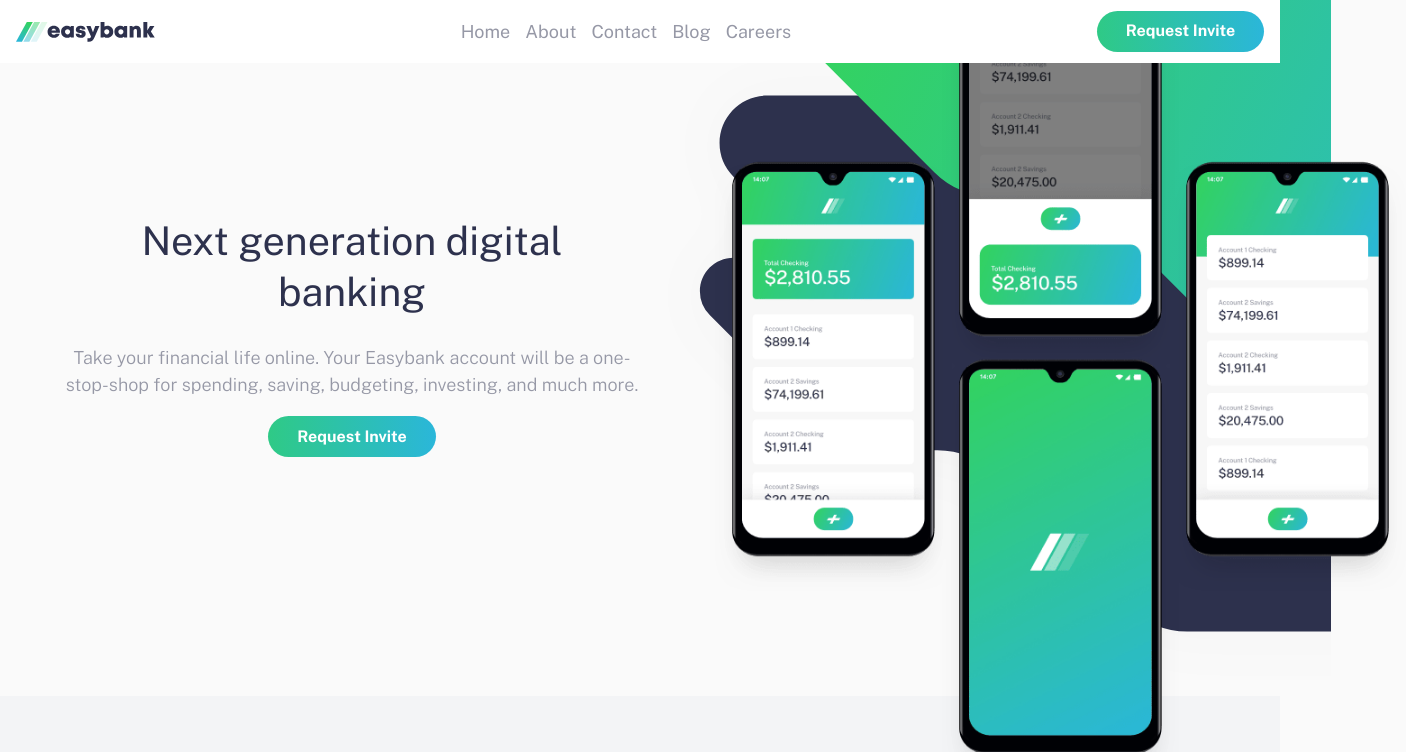
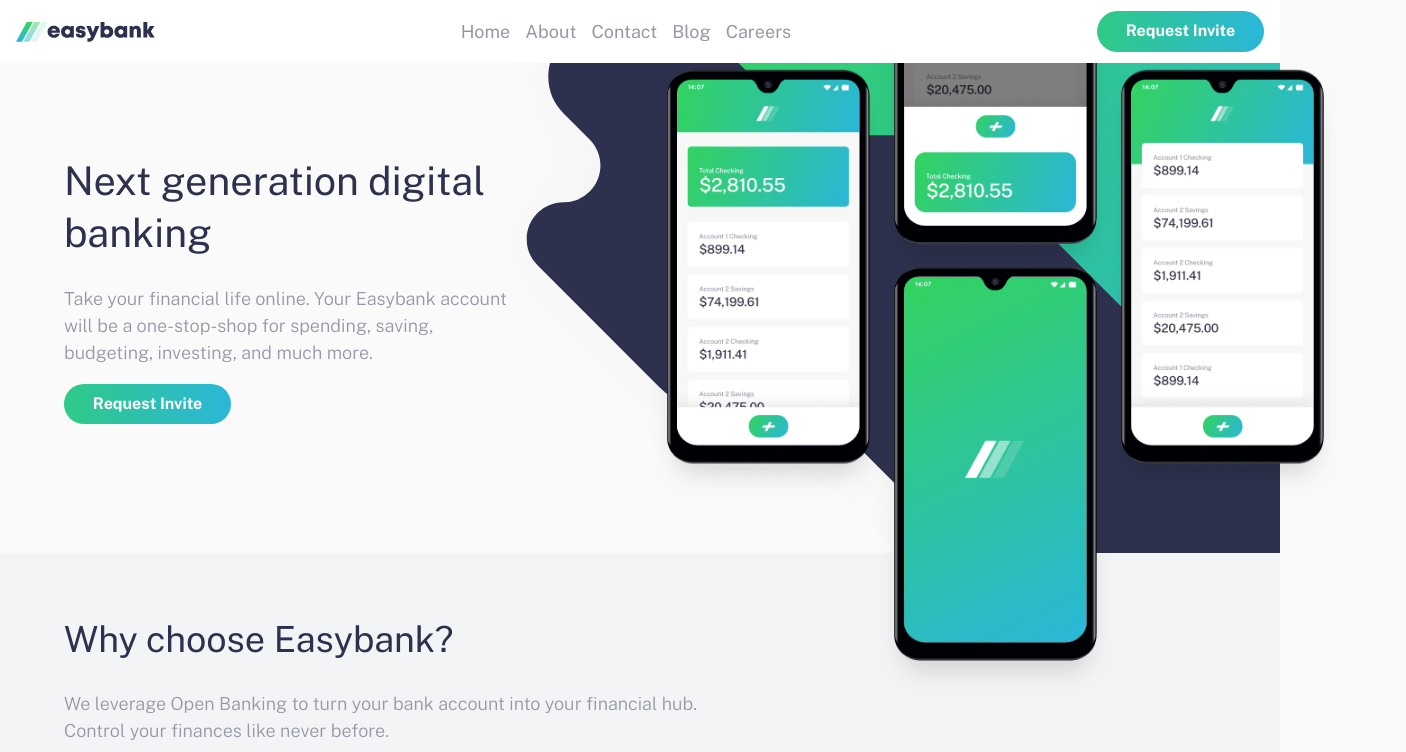
Before and after one commit to dacitto/Easybank-landing-page, a plain HTML site: page index.html in a window 1280 px wide. Shown: the top 752 px of the page, 1406 px wide, since content can reach past the window. Drawn offline with nearby package versions, Linux system fonts and the light colour scheme.

Commit message:
complete Desktop design

```diff
--- a/css/style.scss
+++ b/css/style.scss
@@ -82,6 +82,7 @@
 .container{
     width: 90%;
     margin: 0 auto;
+    max-width: $max-width-2;
 }
 .hidden{
     display: none;
@@ -102,7 +103,6 @@
     color: var(--Lime-Green) !important;
 }
 .header{
-    z-index: 100;
     position: fixed;
     align-items: center;
     box-sizing: border-box;
@@ -114,32 +114,6 @@
     background-color: #fff;
     justify-content: space-between;
 }
-// .navbar{
-//     color: var(--Very-Light-Gray);
-//     padding: 1.2em 0;
-//     .container{
-//         justify-content: space-between;
-//         align-items: center;
-
-//     }
-//     .logo{
-//         width: 100px;
-//     }
-//     ul{
-//         display: flex;
-//         width: 170px;
-//         justify-content: space-between;
-
-//         li{
-//             display: inline;
-//             &:hover{
-//                 text-decoration: underline;
-//                 color: white;
-//                 cursor: pointer;
-//             }
-//         }
-//     }
-// }
 
 .nav{
     ul{
@@ -191,31 +165,22 @@
     }
 }
 .hero{
-
+    margin-top: 50px;
     background-color: var(--White);
     color: var(--Dark-Blue);
     padding-bottom: 50px;
     //margin-bottom: 150px;
-    .mockups-image-mobile{
-        background-image: url("../images/bg-intro-mobile.svg");
-        background-position-y: 39%;
-        width: 100%;
-        background-size: 100%;
-        height: min-content;
-        overflow-y: hidden;
-
+    background-image: url("../images/bg-intro-mobile.svg");
+    background-position-y: -6rem;
+    background-size: contain;
+    background-repeat: no-repeat;
+    //overflow:visible;
+    .mockups-image{
         img{
         width: 100%;
         margin: 0;
-        margin-top: -35%;
+        margin-top: -40%;
     }
-    .mockups-image-desktop{
-        display: none;
-    }
-    }
-
-    .image{
-        width: 100%;
     }
     .title{
         font-weight: 400;
@@ -227,6 +192,7 @@
     background-color: var(--Light-Grayish-Blue);
     padding: 35px 0;
     .features{
+        margin-top: 50px;
         display: grid;
         line-height: 1.7;
         gap: 50px;
@@ -365,7 +331,7 @@
                        width: 100%;
                        height: 4px;
                        background:linear-gradient(90deg,var(--Lime-Green) 50%,var(--Bright-Cyan) 100%);;
-                       bottom: -17px;
+                       bottom: -18px;
 
                    }
                }
@@ -375,38 +341,40 @@
     .hero{
         background-color: transparent;
         z-index: -1;
-        display: grid;
-        grid-template-columns: 1fr 1fr;
-        .mockups-image-mobile{
-            display: none;
+        background-size: 90%;
+        padding-top:  0;
+        background-image: url("../images/bg-intro-desktop.svg");
+        background-repeat: no-repeat;
+        background-position:360% 70%;
+        .container{
+            grid-template-columns: 1fr 1.5fr ;
+            display: grid;
+            overflow-x: visible;
+
         }
-        .mockups-image-desktop{
-            display: block;
-            background-image: url("../images/bg-intro-desktop.svg");
-            margin-right: -20%;
-            background-size: cover;
-            background-repeat: no-repeat;
+
+        .mockups-image{
+           // margin-right: -20%;
+            height: min-content;
+            margin-top: -200px;
+            margin-bottom: -200px;
             overflow: visible;
-            background-position-y: -100px;
-            height: min-content;
-            margin-top: -10%;
-            margin-bottom: -150px;
-
-
+            width: 100%;
             img{
             width: 100%;
             margin: 0;
-            margin-right: -150px;
+            margin-right: -250px;
 
-           // margin-top: -35%;
+         //   margin-top: -35%;
             }
         }
+
         .text-container{
-            grid-column: 1 ;
             grid-row: 1;
             align-self: center;
+            text-align: left;
         }
-        .mockups-image-desktop{
+        .mockups-image{
             grid-column: 2 ;
             grid-row: 1;
         }
@@ -414,14 +382,12 @@
     .why{
         // perspective: 100px;
         // z-index: 5;
+        text-align: left;
         .features{
         }
 
     }
 
-    .articles{
-
-    }
     footer{
         .grid{
             display: grid;
@@ -449,12 +415,12 @@
 @media only screen and (min-width:1200px){
 
     .features{
-        grid-template-columns: 1fr 1fr 1fr ;
+        grid-template-columns: 1fr 1fr 1fr 1fr ;
     }
     .articles{
         padding: 60px 0;
         .grid{
-            grid-template-columns: 1fr 1fr 1fr ;
+            grid-template-columns: 1fr 1fr 1fr 1fr ;
             .title{
                 grid-column: 1/-1;
             }
--- a/index.html
+++ b/index.html
@@ -18,7 +18,8 @@
 </head>
 <body>
 <header>
-  <div class="container flex header">
+  <div class="container">
+    <div class="flex header">
       <img src="images/logo.svg" alt="website logo" class="logo">
       <img src="images/icon-hamburger.svg" alt="website logo" class="hamburger" id="hamburger">
       <nav class="nav menu-desktop">
@@ -42,13 +43,16 @@
       </ul>
     </nav>
 
+  </div>
 </header>
 
-<div class="hero container">
+<div class="hero">
   <!-- <div class="mockups-image-mobile">
     <img src="images/image-mockups.png" alt="mockups" >
   </div> -->
-  <div class="mockups-image-desktop">
+  <div class="container">
+
+    <div class="mockups-image">
       <img src="images/image-mockups.png" alt="mockups" >
     </div>
     <div class="text-container">
@@ -58,14 +62,15 @@
         <button class="button">Request Invite</button>
 
       </div>
+  </div>
 
 </div>
 
 <section class="why">
   <div class="container">
     <h1 class="title">Why choose Easybank?</h1>
-    <p class="paragraph">We leverage Open Banking to turn your bank account into your financial hub. Control
-      your finances like never before.</p>
+    <p class="paragraph">We leverage Open Banking to turn your bank account into your financial hub.<br>
+      Control your finances like never before.</p>
 
     <div class="features">
       <div class="feature">
```
Also changed, not shown: css/style.css, 1 other file. Lines whose indentation alone changed are shown as unchanged.
